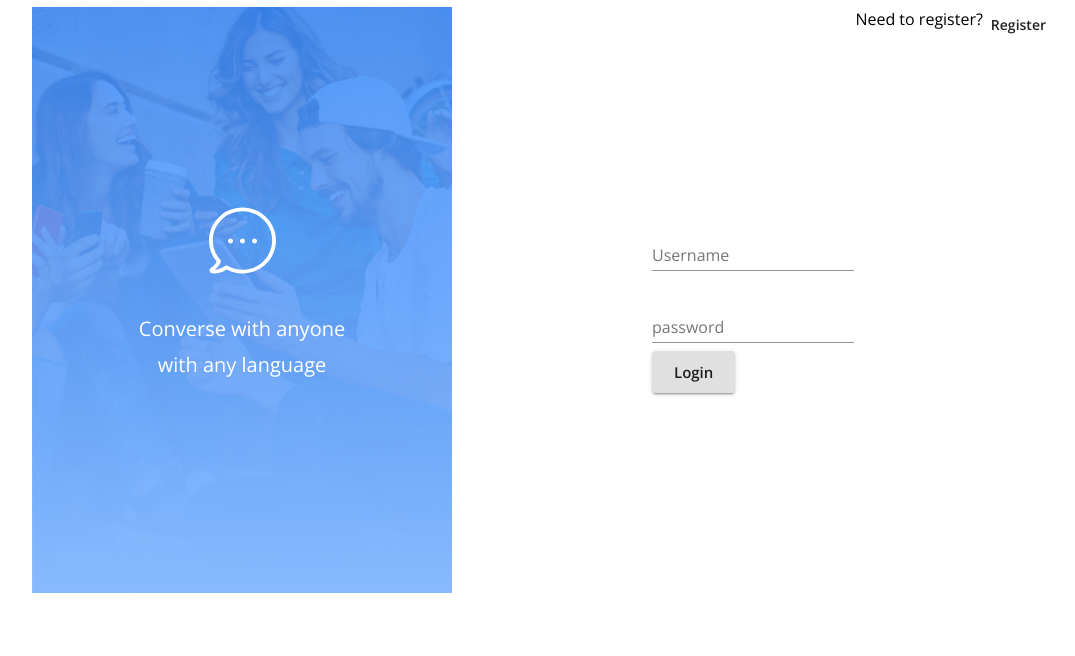
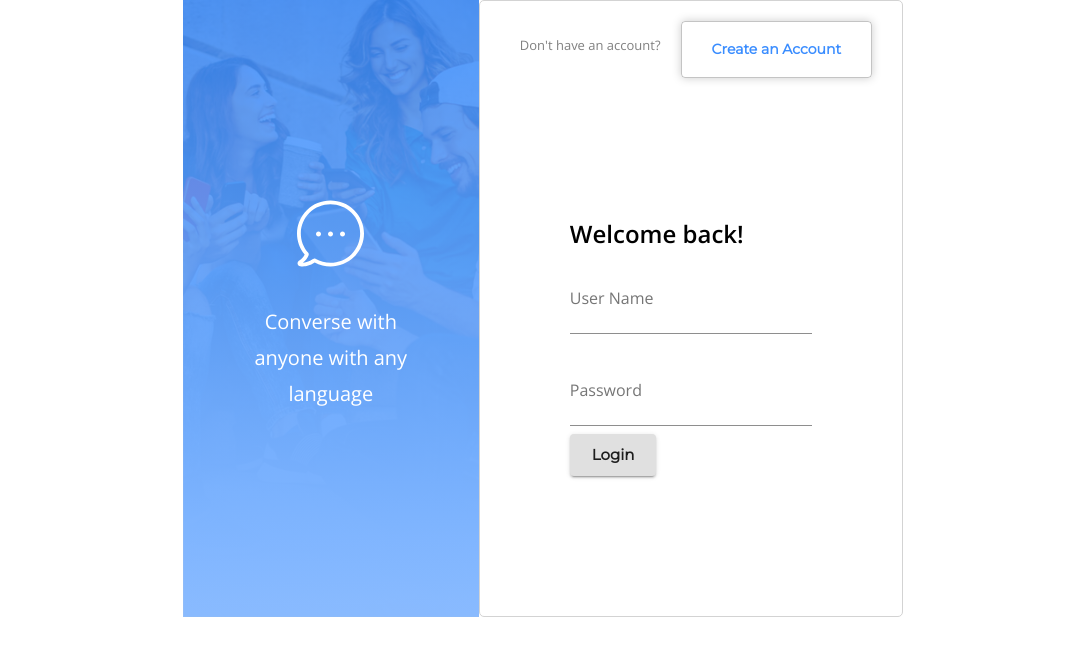
Before and after one commit to ryanzzheng570/messenger-6926, a React (Create React App) app in the folder client/: page /login in a window 1280 px wide. Shown: the top 656 px of the page, without its empty margins (97-1172 px from the left). Built offline with nearby package versions, Linux system fonts and the light colour scheme; no server answers.

Commit message:
Added login page form styling
- Login button still needs to center and padding

```diff
--- a/client/src/Login.js
+++ b/client/src/Login.js
@@ -13,18 +13,51 @@ import {
 import { login } from "./store/utils/thunkCreators";
 import { makeStyles } from "@material-ui/core/styles";
 import SideBackground from "./components/Login/SideBackground";
+import { borderBottom, borderRadius, color } from "@material-ui/system";
 
 const useStyles = makeStyles((theme) => ({
   container: {
     height: "75vh",
+    '& .MuiButton-root': {
+      fontFamily: 'Montserrat, sans-serif',
+    }
   },
   info_container_signup: {
-    float: 'right',
-    width: 'unset'
+    marginTop: '20px',
+    paddingRight: '30px',
+  },
+  form_container: {
+    width: '33%',
+    border: '1px solid lightgrey',
+    borderRadius: '5px'
   },
   form: {
-    padding: '200px',
+    padding: '140px 90px',
+    '& input': {
+      marginTop: '20px',
+    },
+    '& label.Mui-focused': {
+      color: '#8e8e8e',
+    },
+    '& .MuiInput-underline:before': {
+      borderBottomColor: '#8e8e8e',
+    },
+    '& .MuiInput-underline:after': {
+      borderBottomColor: '#3A8DFF',
+    },
   },
+  btn_createAcc: {
+    padding: '15px 30px',
+    color: '#3A8DFF',
+    boxShadow: '0 0 10px #ccc',
+  },
+  create_account_info: {
+    marginTop: '15px',
+    marginRight: '20px',
+    fontSize: '13px',
+    color: 'grey',
+  },
+
 }));
 
 const Login = (props) => {
@@ -45,34 +78,41 @@ const Login = (props) => {
   }
 
   return (
-    <Grid container alignContent="center" justifyContent="center" className={classes.container}>
-      <SideBackground/>
-      <Box>
-        <Grid container item className={classes.info_container_signup}>
-          <Typography>Need to register?</Typography>
-          <Button onClick={() => history.push("/register")}>Register</Button>
+    <Grid container justifyContent="center" className={classes.container}>
+      <SideBackground />
+      <Box className={classes.form_container}>
+        <Grid container item justifyContent="flex-end" className={classes.info_container_signup}>
+          <Typography align='right' className={classes.create_account_info}>Don't have an account?</Typography>
+          <Button
+            variant="outlined"
+            className={classes.btn_createAcc}
+            onClick={() => history.push("/register")}
+          >Create an Account</Button>
         </Grid>
         <form className={classes.form} onSubmit={handleLogin}>
-          <Grid>
-            <Grid>
-              <FormControl margin="normal" required>
+          <Grid justifyContent='center'>
+            <Typography style={{ fontWeight: 'bold' }} variant='h5'>Welcome back!</Typography>
+            <Grid className={classes.input}>
+              <FormControl fullWidth margin="normal" required>
                 <TextField
                   aria-label="username"
-                  label="Username"
+                  label="User Name"
                   name="username"
                   type="text"
                 />
               </FormControl>
             </Grid>
-            <FormControl margin="normal" required>
-              <TextField
-                label="password"
-                aria-label="password"
-                type="password"
-                name="password"
-              />
-            </FormControl>
             <Grid>
+              <FormControl fullWidth margin="normal" required>
+                <TextField
+                  label="Password"
+                  aria-label="password"
+                  type="password"
+                  name="password"
+                />
+              </FormControl>
+            </Grid>
+            <Grid justifyContent='flex-end'>
               <Button type="submit" variant="contained" size="large">
                 Login
               </Button>
--- a/client/src/components/Login/SideBackground.js
+++ b/client/src/components/Login/SideBackground.js
@@ -14,6 +14,7 @@ const useStyles = makeStyles((theme) => ({
       backgroundSize: 'cover',
       padding: '200px 20px 200px 20px',
       textAlign: 'center',
+      width: '20%'
     },
     p: {
       fontSize: '20px',
--- a/client/src/index.css
+++ b/client/src/index.css
@@ -1,4 +1,5 @@
 @import url('https://fonts.googleapis.com/css2?family=Open+Sans&display=swap');
+@import url('https://fonts.googleapis.com/css2?family=Montserrat&display=swap');
 
 body {
   margin: 0;
```
